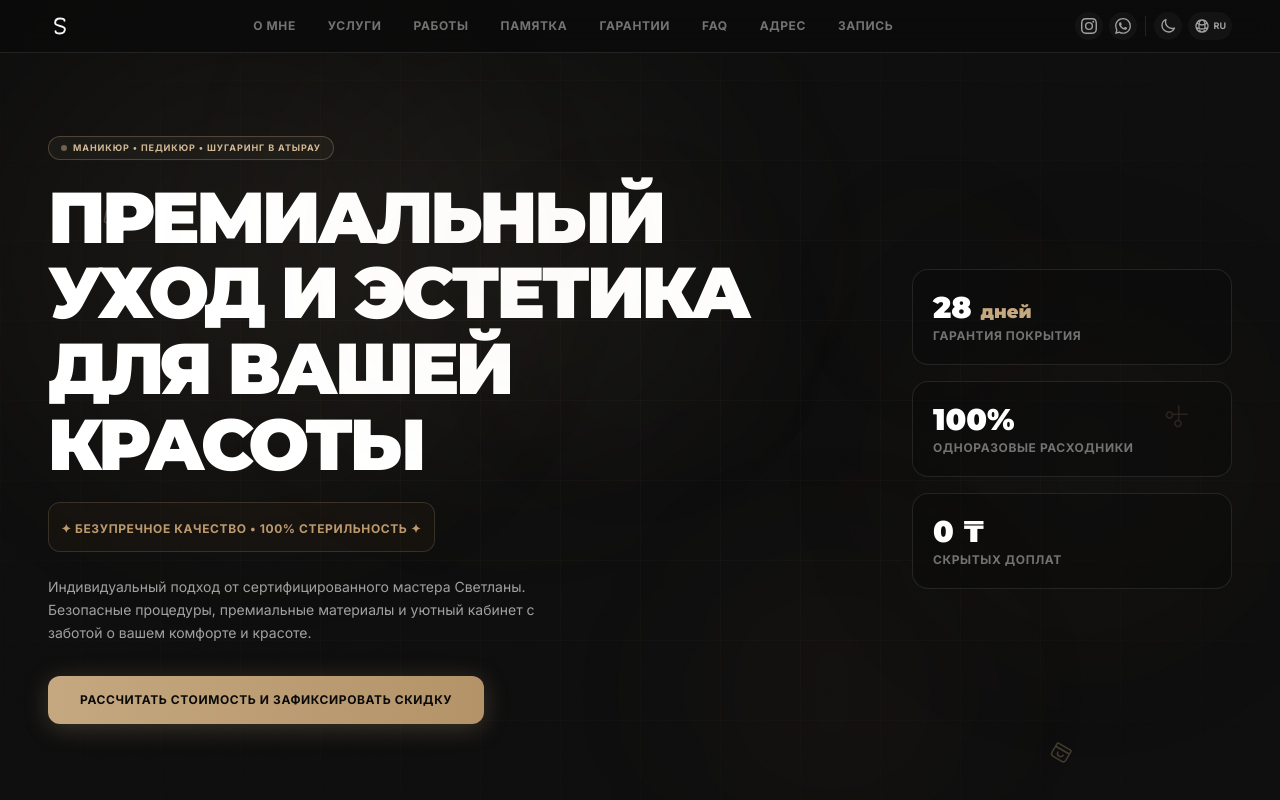
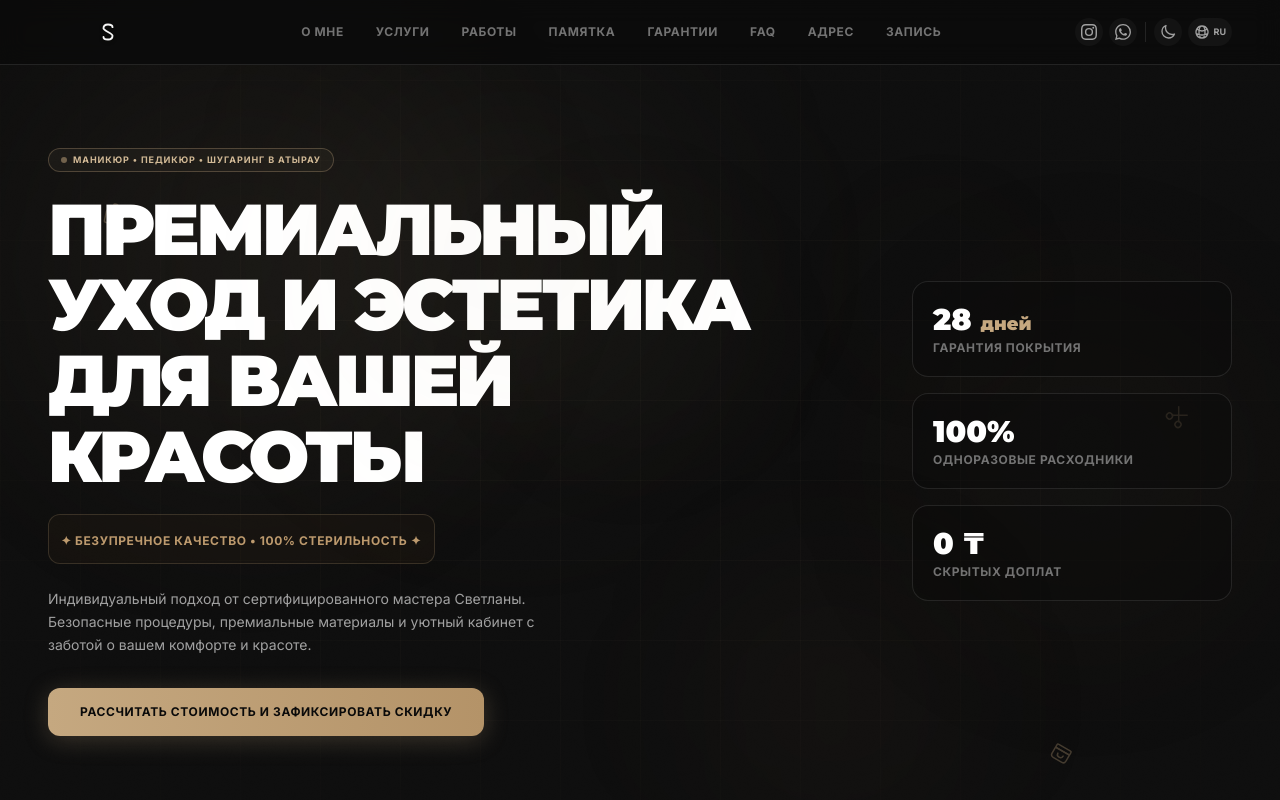
Before and after one commit to COMBINATORR/Nail-Master, a React (Vite) app: page / in a window 1280 px wide. Shown: the top 800 px of the page. Built offline with nearby package versions, Linux system fonts and the light colour scheme.

Commit message:
feat: refine header logo geometry and layout to prevent off-screen overflow and flickering

```diff
--- a/src/App.jsx
+++ b/src/App.jsx
@@ -1146,7 +1146,7 @@ export default function App() {
           {/* Logo with hover SVG neon animation */}
           <div
             ref={logoRef}
-            className="logo-container inline-flex flex-col items-center justify-center cursor-pointer select-none"
+            className="logo-container"
             onClick={(e) => {
               e.currentTarget.classList.toggle('active');
             }}
@@ -1155,7 +1155,7 @@ export default function App() {
               <svg width="24" height="24" viewBox="0 0 32 32" fill="none" className="logo-svg">
                 {/* Base path */}
                 <path
-                  d="M22 9C22 7 19.5 6 16 6C11.5 6 9.5 8.5 9.5 12C9.5 16.5 22.5 15.5 22.5 20C22.5 23.5 20.5 26 16 26C12.5 26 10 25 10 23"
+                  d="M22 9.5 C22 7.5, 20 6, 16 6 C12 6, 10 7.5, 10 11 C10 14.5, 22 17.5, 22 21 C22 24.5, 20 26, 16 26 C12 26, 10 24.5, 10 22.5"
                   stroke="currentColor"
                   strokeWidth="2.5"
                   strokeLinecap="round"
@@ -1164,7 +1164,7 @@ export default function App() {
                 />
                 {/* Pulse path */}
                 <path
-                  d="M22 9C22 7 19.5 6 16 6C11.5 6 9.5 8.5 9.5 12C9.5 16.5 22.5 15.5 22.5 20C22.5 23.5 20.5 26 16 26C12.5 26 10 25 10 23"
+                  d="M22 9.5 C22 7.5, 20 6, 16 6 C12 6, 10 7.5, 10 11 C10 14.5, 22 17.5, 22 21 C22 24.5, 20 26, 16 26 C12 26, 10 24.5, 10 22.5"
                   stroke="#14b8a6"
                   strokeWidth="2.5"
                   strokeLinecap="round"
@@ -1175,7 +1175,7 @@ export default function App() {
             </div>
 
             {/* Floating text underlay */}
-            <div className="logo-details absolute top-full left-1/2 flex flex-col items-center pt-0.5">
+            <div className="logo-details">
               <div className="logo-line"></div>
               <span className="logo-subtext">
                 Nails &amp; Aesthetic
--- a/src/index.css
+++ b/src/index.css
@@ -283,13 +283,13 @@ body.light .spcwlkr-credit:hover {
   cursor: pointer;
   user-select: none;
   position: relative;
-  width: 24px;
-  height: 24px;
+  width: 120px;
+  height: 40px;
 }
 
 .logo-svg {
   display: block;
-  transform: scale(1);
+  transform: translateY(0) scale(1);
   filter: drop-shadow(0 1px 2px rgba(0, 0, 0, 0.15));
   transition: transform 350ms ease-out, filter 350ms ease-out;
   overflow: visible; /* ensure drop-shadow is not clipped */
@@ -297,7 +297,7 @@ body.light .spcwlkr-credit:hover {
 
 .logo-container:hover .logo-svg,
 .logo-container.active .logo-svg {
-  transform: scale(1.08);
+  transform: translateY(-5px) scale(1.08);
   filter: drop-shadow(0 6px 12px rgba(0, 0, 0, 0.55))
           drop-shadow(0 0 8px rgba(20, 184, 166, 0.45));
 }
@@ -330,11 +330,17 @@ body.light .spcwlkr-credit:hover {
 }
 
 .logo-details {
+  position: absolute;
+  bottom: 2px;
+  left: 50%;
+  transform: translate(-50%, 4px);
   opacity: 0;
-  transform: translate(-50%, 6px);
   pointer-events: none;
   transition: opacity 350ms ease-out,
               transform 350ms ease-out;
+  display: flex;
+  flex-direction: column;
+  align-items: center;
 }
 
 .logo-container:hover .logo-details,
```
